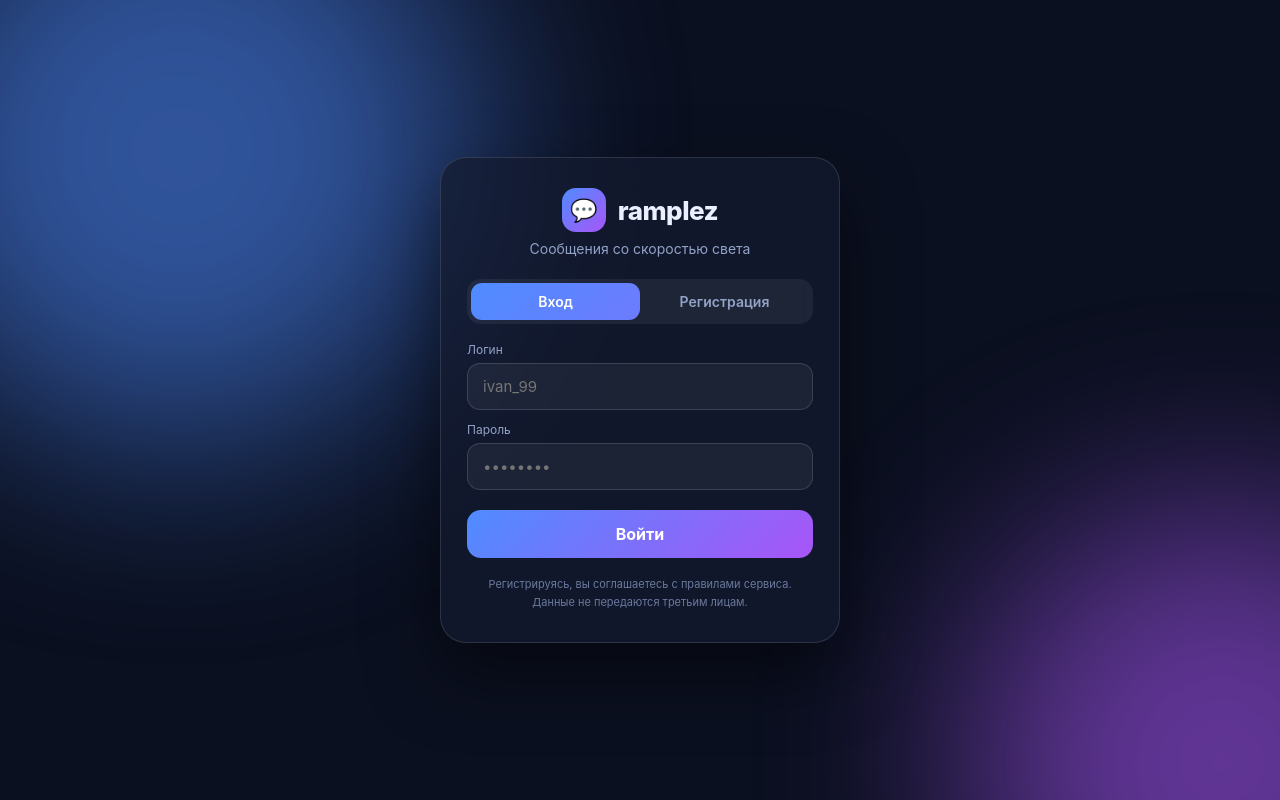
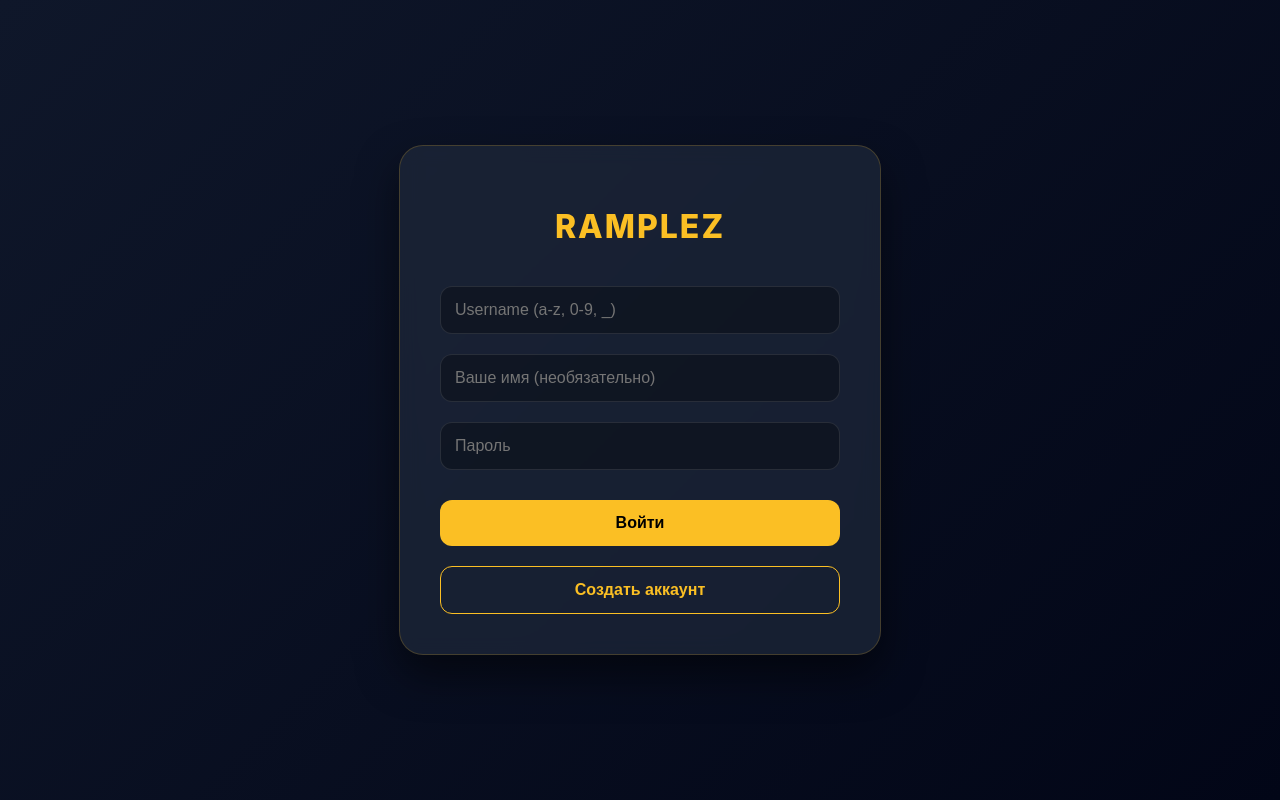
Before and after one commit to d10684473-lang/my-mssngr, a Flask app: page / in a window 1280 px wide. Run offline with Flask 3, Linux system fonts and the light colour scheme.

Commit message:
Update login.html

```diff
--- a/templates/login.html
+++ b/templates/login.html
@@ -1,55 +1,34 @@
 <!DOCTYPE html>
-<html lang="ru"><head>
-<meta charset="UTF-8"><meta name="viewport" content="width=device-width,initial-scale=1,viewport-fit=cover">
-<meta name="theme-color" content="#0b1020"><title>Ramplez — вход</title>
-<link rel="manifest" href="/manifest.json"><link rel="apple-touch-icon" href="/icon/180.png">
+<html lang="ru" class="dark">
+<head>
+<meta charset="UTF-8">
+<meta name="viewport" content="width=device-width, initial-scale=1.0">
+<title>Ramplez | Вход</title>
 <style>
-*{box-sizing:border-box;margin:0;padding:0;font-family:-apple-system,BlinkMacSystemFont,'Segoe UI',Roboto,sans-serif}
-body{min-height:100dvh;display:flex;align-items:center;justify-content:center;background:#0b1020;color:#eaf0ff;padding:20px;overflow:hidden}
-body:before,body:after{content:'';position:fixed;border-radius:50%;filter:blur(90px);opacity:.55;z-index:0}
-body:before{width:520px;height:520px;background:#4f8cff;top:-160px;left:-140px;animation:f 14s ease-in-out infinite}
-body:after{width:460px;height:460px;background:#a855f7;bottom:-150px;right:-120px;animation:f 18s ease-in-out infinite reverse}
-@keyframes f{50%{transform:translate(60px,50px) scale(1.15)}}
-.card{position:relative;z-index:1;width:100%;max-width:400px;background:rgba(20,27,48,.72);backdrop-filter:blur(22px);
-border:1px solid rgba(255,255,255,.12);border-radius:26px;padding:30px 26px;box-shadow:0 30px 70px rgba(0,0,0,.5)}
-.logo{display:flex;align-items:center;gap:12px;justify-content:center;margin-bottom:6px}
-.mark{width:44px;height:44px;border-radius:14px;background:linear-gradient(135deg,#4f8cff,#a855f7);display:flex;align-items:center;justify-content:center;font-size:22px}
-h1{font-size:26px;font-weight:800;letter-spacing:-.5px}
-.sub{text-align:center;color:#93a2c7;font-size:14px;margin:8px 0 22px}
-.tabs{display:flex;background:rgba(255,255,255,.06);border-radius:14px;padding:4px;margin-bottom:18px}
-.tabs button{flex:1;padding:10px;border:0;background:none;color:#93a2c7;font-size:14px;font-weight:600;border-radius:11px;cursor:pointer;transition:.2s}
-.tabs button.on{background:linear-gradient(135deg,#4f8cff,#6d7bff);color:#fff}
-label{display:block;font-size:12px;color:#93a2c7;margin:12px 0 6px}
-input{width:100%;padding:13px 15px;border-radius:13px;border:1px solid rgba(255,255,255,.14);background:rgba(255,255,255,.05);color:#eaf0ff;font-size:15px;outline:none;transition:.2s}
-input:focus{border-color:#4f8cff;background:rgba(79,140,255,.1)}
-.go{width:100%;margin-top:20px;padding:14px;border:0;border-radius:14px;background:linear-gradient(135deg,#4f8cff,#a855f7);color:#fff;font-size:16px;font-weight:700;cursor:pointer;transition:transform .12s}
-.go:active{transform:scale(.97)}
-.err{background:rgba(239,68,68,.15);border:1px solid rgba(239,68,68,.4);color:#fca5a5;padding:11px;border-radius:12px;font-size:13px;margin-bottom:14px;text-align:center}
-.hide{display:none}
-.foot{text-align:center;color:#6b7a9e;font-size:11px;margin-top:18px;line-height:1.6}
-</style></head><body>
-<form class="card" method="post" autocomplete="on">
-  <div class="logo"><div class="mark">💬</div><h1>ramplez</h1></div>
-  <div class="sub">Сообщения со скоростью света</div>
-  {% if err %}<div class="err">{{ err }}</div>{% endif %}
-  <div class="tabs">
-    <button type="button" id="tLogin" class="on">Вход</button>
-    <button type="button" id="tReg">Регистрация</button>
-  </div>
-  <input type="hidden" name="act" id="act" value="login">
-  <div id="nameBox" class="hide"><label>Как тебя зовут</label><input name="name" maxlength="64" placeholder="Иван"></div>
-  <label>Логин</label><input name="username" required minlength="3" maxlength="32" pattern="[a-zA-Z0-9_]+" autocomplete="username" placeholder="ivan_99" autocapitalize="none">
-  <label>Пароль</label><input name="password" type="password" required minlength="6" autocomplete="current-password" placeholder="••••••••">
-  <button class="go" id="go">Войти</button>
-  <div class="foot">Регистрируясь, вы соглашаетесь с правилами сервиса.<br>Данные не передаются третьим лицам.</div>
-</form>
-<script>
-var reg=false,tl=document.getElementById('tLogin'),tr=document.getElementById('tReg');
-function mode(r){reg=r;tl.classList.toggle('on',!r);tr.classList.toggle('on',r);
-document.getElementById('act').value=r?'register':'login';
-document.getElementById('nameBox').classList.toggle('hide',!r);
-document.getElementById('go').textContent=r?'Создать аккаунт':'Войти';
-document.querySelector('[name=password]').autocomplete=r?'new-password':'current-password';}
-tl.onclick=function(){mode(false)};tr.onclick=function(){mode(true)};
-if('serviceWorker' in navigator)navigator.serviceWorker.register('/sw.js').catch(function(){});
-</script></body></html>
+  :root { --gold: #fbbf24; --dark: #0f172a; --darker: #020617; }
+  body { margin: 0; height: 100vh; display: flex; align-items: center; justify-content: center; background: linear-gradient(135deg, var(--dark), var(--darker)); font-family: 'Inter', sans-serif; color: #fff; }
+  .card { background: rgba(30, 41, 59, 0.7); backdrop-filter: blur(10px); padding: 40px; border-radius: 24px; border: 1px solid rgba(251, 191, 36, 0.2); box-shadow: 0 20px 40px rgba(0,0,0,0.5); width: 100%; max-width: 400px; text-align: center; }
+  h1 { color: var(--gold); font-size: 32px; margin-bottom: 30px; font-weight: 800; letter-spacing: 2px; }
+  input { width: 100%; padding: 14px; margin: 10px 0; background: rgba(0,0,0,0.3); border: 1px solid rgba(255,255,255,0.1); border-radius: 12px; color: #fff; font-size: 16px; box-sizing: border-box; outline: none; transition: 0.3s; }
+  input:focus { border-color: var(--gold); }
+  button { width: 100%; padding: 14px; margin-top: 20px; border: none; border-radius: 12px; font-size: 16px; font-weight: bold; cursor: pointer; transition: 0.3s; }
+  .btn-primary { background: var(--gold); color: #000; }
+  .btn-primary:hover { background: #f59e0b; transform: translateY(-2px); }
+  .btn-secondary { background: transparent; color: var(--gold); border: 1px solid var(--gold); }
+  .error { color: #ef4444; margin-bottom: 15px; font-size: 14px; }
+</style>
+</head>
+<body>
+<div class="card">
+  <h1>RAMPLEZ</h1>
+  {% if error %}<div class="error">{{ error }}</div>{% endif %}
+  <form method="POST">
+    <input type="text" name="username" placeholder="Username (a-z, 0-9, _)" required>
+    <input type="text" name="name" placeholder="Ваше имя (необязательно)">
+    <input type="password" name="password" placeholder="Пароль" required>
+    <button type="submit" name="action" value="login" class="btn-primary">Войти</button>
+    <button type="submit" name="action" value="register" class="btn-secondary">Создать аккаунт</button>
+  </form>
+</div>
+</body>
+</html>
```
